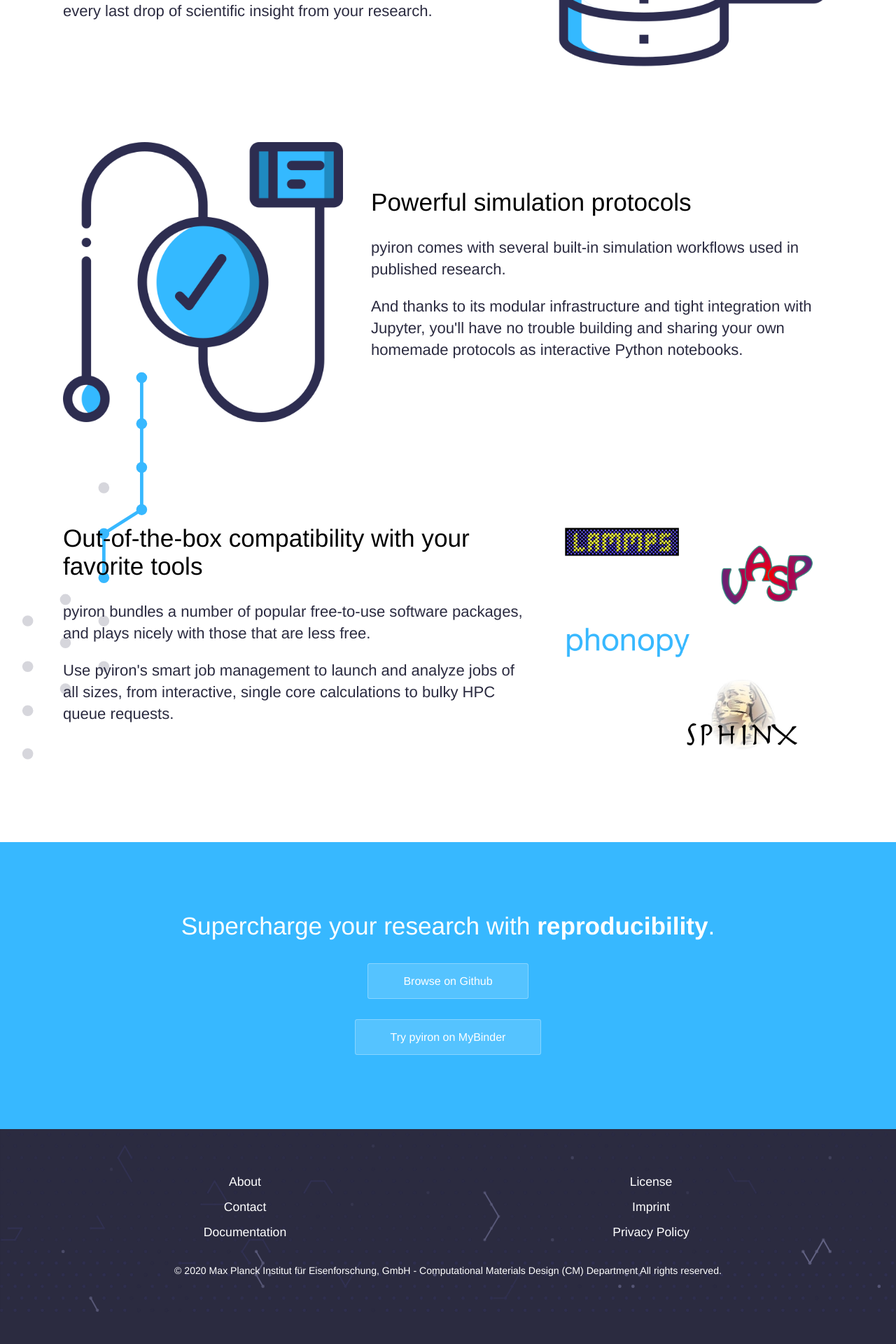
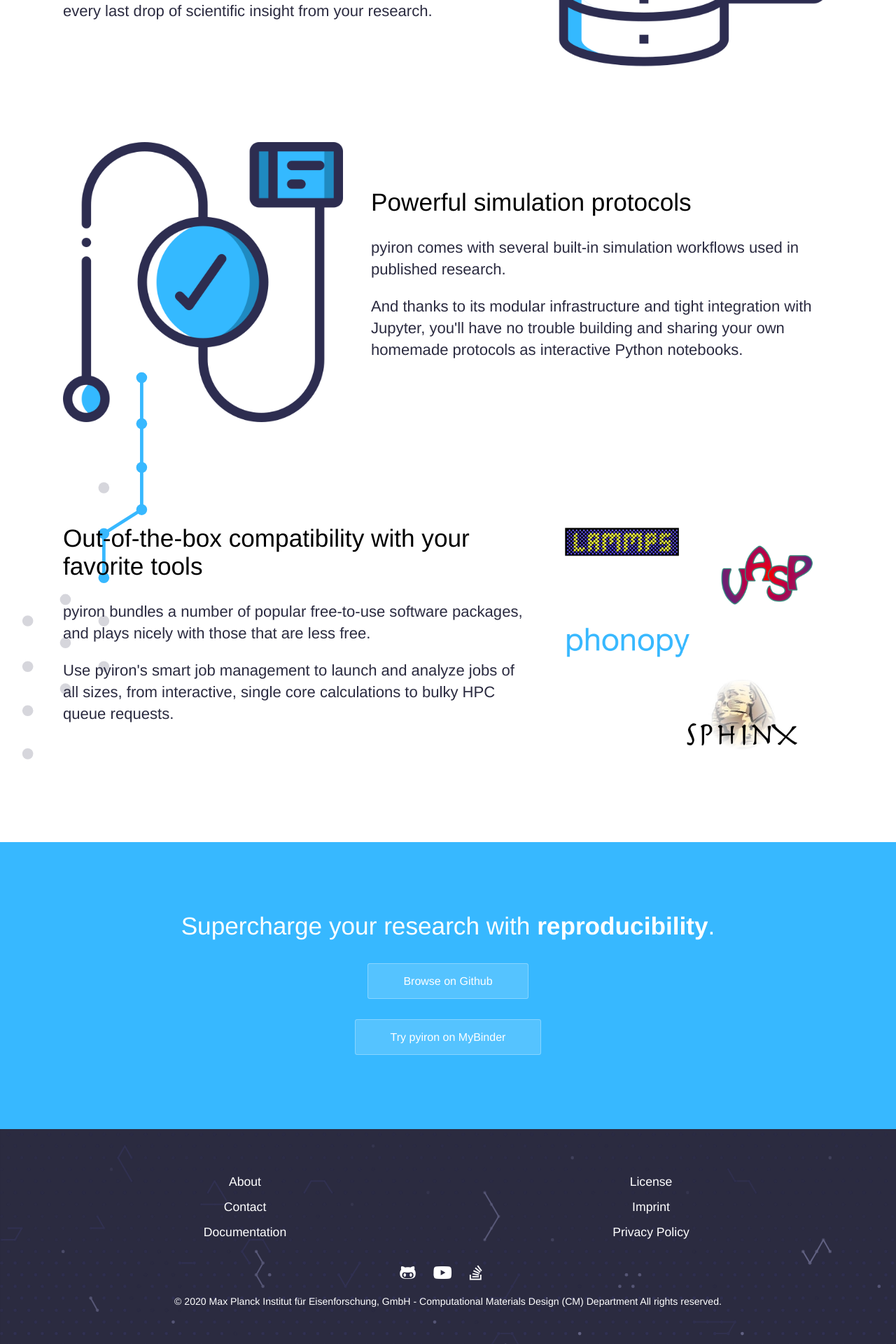
Before and after one commit to pyiron/pyiron.github.io, a Jekyll site: the page built from index.html, in a window 1280 px wide. Shown: the part 1592-3512 px from the top of the page at 70% size. Built offline with Jekyll 4.4.1, drawn with Linux system fonts in a browser that asks for light colours; nearby versions of some CDN libraries; comment, search, counter and statistics services are not loaded; before the commit the page ends 3468 px from its top, so only the background shows below that.

Commit message:
Add social links for github, youtube + stackoverflow to footer

```diff
--- a/_config.yml
+++ b/_config.yml
@@ -17,8 +17,15 @@ author:
   email:
   twitter: # twitter username without the @ symbol
 social:
-  name:
-  links:
+  -
+    name: Github
+    link: https://github.com/pyiron
+  -
+    name: Youtube
+    link: https://www.youtube.com/channel/UC9B_3nunpB-u-1gybsw5DHw
+  -
+    name: Stack Overflow
+    link: https://stackoverflow.com/questions/tagged/pyiron
 
 # -----
 # Build
--- a/_layouts/default.html
+++ b/_layouts/default.html
@@ -47,6 +47,20 @@
 					</ul>
 					{% endfor %}
 				</div>
+				<div class="social">
+					{% for social in site.social %}
+						{% assign name = social.name | downcase %}
+						{% assign name = name | split: " " %}
+						{% assign name = name | join: "-" %}
+						<a href="{{ social.link }}">
+							{% if social.name == "Github" %}
+								<i class="social-link fa fa-{{ name }}-alt"></i>
+							{% else %}
+								<i class="social-link fa fa-{{ name }}"></i>
+							{% endif %}
+						</a>
+					{% endfor %}
+				</div>
 				<p class="copyright">&copy; {{ site.time | date: '%Y' }} Max Planck Institut für Eisenforschung, GmbH - Computational Materials Design (CM) Department
 					All rights reserved.</p>
 			</div>
--- a/_sass/footer.scss
+++ b/_sass/footer.scss
@@ -80,6 +80,15 @@ footer {
 	background-size: cover;
 	color: #fff;
 
+	.social {
+		text-align: center;
+	}
+
+	.social-link {
+		font-size: 24px;
+		padding: 0px 20px 20px 0px;
+	}
+
 	.copyright {
 		font-size: .8em;
 		margin: 0 auto;
```
